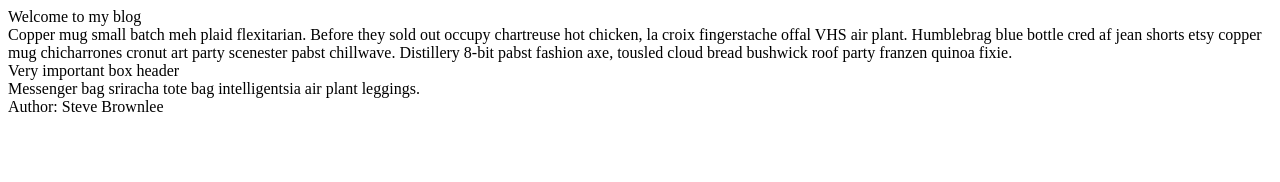
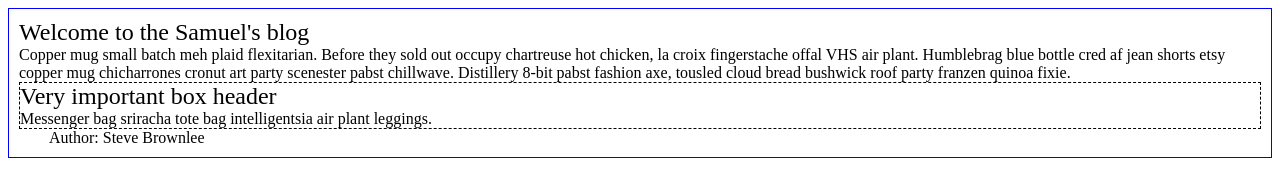
Before and after one commit to buffard/JS-review, a plain HTML site: page ch1/ch1.html in a window 1280 px wide. Drawn offline with Linux system fonts and the light colour scheme.

Commit message:
did first two

```diff
--- /dev/null
+++ b/ch1/blog.css
@@ -0,0 +1,20 @@
+.article {
+  padding: 10px;
+  border: 1px solid blue;
+}
+
+.article__header {
+  font-size: 1.5em;
+}
+
+.article__footer {
+  padding: 0 30px;
+}
+
+.goldenrod {
+  background-color: goldenrod;
+}
+
+.dashed {
+  border: 1px dashed black;
+}
--- a/ch1.html
+++ b/ch1/ch1.html
@@ -4,6 +4,7 @@
   <meta charset="UTF-8">
   <meta name="viewport" content="width=device-width, initial-scale=1.0">
   <meta http-equiv="X-UA-Compatible" content="ie=edge">
+  <link rel="stylesheet" href="blog.css">
   <title>Practice</title>
 </head>
 <body>
@@ -31,5 +32,6 @@
       Author: Steve Brownlee
     </section>
   </article>
+  <script src="main.js"></script>
 </body>
 </html>
--- /dev/null
+++ b/ch1/main.js
@@ -0,0 +1,10 @@
+// Use JavaScript to obtain a reference to the first section with the class of article_header and change its text with the textContent property to "Welcome to the {insert your name here} blog"
+let firstHeader = document.querySelector(".article__header")
+firstHeader.textContent = "Welcome to the Samuel's blog"
+
+// Use JavaScript to obtain a reference to all article__header elements and change their classList property value to article__header important.
+let allHeaders =  document.querySelectorAll(".article__header")
+
+for (let i = 0; i < allHeaders.length; i++){
+  allHeaders[i].classList.add('important')
+}
```
